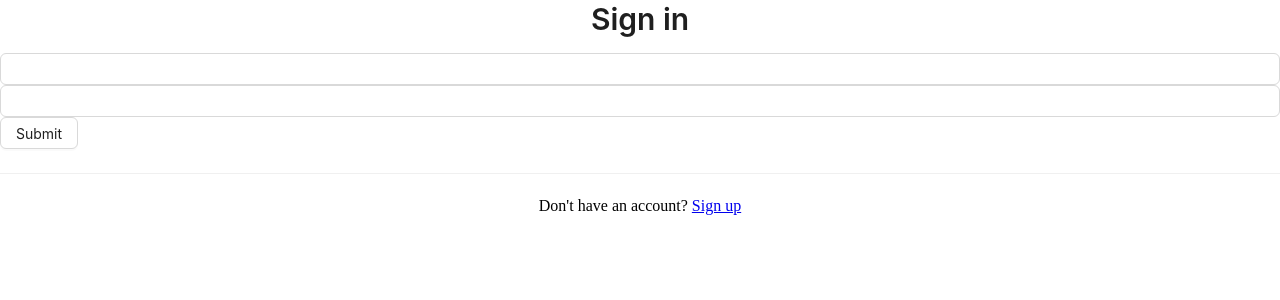
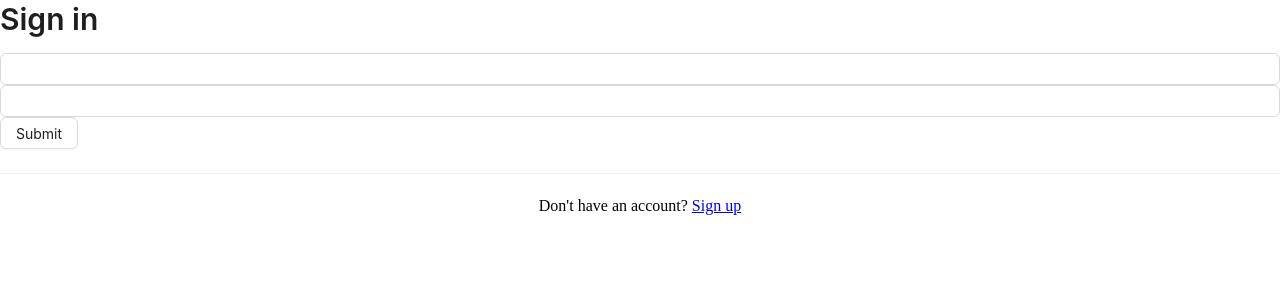
Before and after one commit to superihor20/quiz, a Next.js app: page /sign-in in a window 1280 px wide. Shown: the top 300 px of the page. Built offline with nearby package versions, Linux system fonts and the light colour scheme; no server answers.

Commit message:
added styled-components

```diff
--- a/package.json
+++ b/package.json
@@ -19,12 +19,14 @@
     "react-dom": "18.2.0",
     "react-hook-form": "^7.43.0",
     "react-query": "^3.39.3",
+    "styled-components": "^5.3.6",
     "zod": "^3.20.2"
   },
   "devDependencies": {
     "@types/node": "18.11.18",
     "@types/react": "18.0.26",
     "@types/react-dom": "18.0.10",
+    "@types/styled-components": "^5.1.26",
     "@typescript-eslint/eslint-plugin": "^5.48.0",
     "@typescript-eslint/parser": "^5.48.0",
     "autoprefixer": "^10.4.13",
--- a/pages/_app.tsx
+++ b/pages/_app.tsx
@@ -4,7 +4,7 @@ import { QueryClient, QueryClientProvider } from 'react-query';
 
 import { AuthLayout } from '../src/components/layouts/auth-layout';
 
-import '../src/assets/css/global.scss';
+import '../src/assets/css/global.css';
 
 const queryClient = new QueryClient();
 
--- a/pages/_document.tsx
+++ b/pages/_document.tsx
@@ -1,9 +1,22 @@
-import { Html, Head, Main, NextScript } from 'next/document';
+import Document, { Html, Head, Main, NextScript, DocumentContext } from 'next/document';
+import { ReactElement } from 'react';
+import { ServerStyleSheet } from 'styled-components';
 
-export default function Document() {
+export default class CustomDocument extends Document<{ styleTags: ReactElement[] }> {
+  static async getInitialProps({ renderPage }: DocumentContext) {
+    const sheet = new ServerStyleSheet();
+
+    const page = await renderPage((App) => (props) => sheet.collectStyles(<App {...props} />));
+
+    const styleTags = sheet.getStyleElement();
+
+    return { ...page, styleTags };
+  }
+
+  render() {
     return (
       <Html lang="en">
-      <Head />
+        <Head>{this.props.styleTags}</Head>
         <body>
           <Main />
           <NextScript />
@@ -11,3 +24,4 @@ export default function Document() {
       </Html>
     );
   }
+}
--- a/src/components/ui/title/index.tsx
+++ b/src/components/ui/title/index.tsx
@@ -2,8 +2,6 @@ import { Typography } from 'antd';
 import { TitleProps as TitlePropsAntd } from 'antd/es/typography/Title';
 
 import { ComponentWithChildren } from '../../../types/component-with-children';
-
-import classes from './styles.module.scss';
 
 const { Title: TitleAntd } = Typography;
 
@@ -12,9 +10,5 @@ type TitleProps = ComponentWithChildren<
 >;
 
 export const Title: TitleProps = ({ children, position = 'left', ...antdTitleProps }) => {
-  return (
-    <TitleAntd className={`${classes[position]}`} {...antdTitleProps}>
-      {children}
-    </TitleAntd>
-  );
+  return <TitleAntd {...antdTitleProps}>{children}</TitleAntd>;
 };
--- a/src/components/ui/title/styles.module.scss
+++ /dev/null
@@ -1,11 +0,0 @@
-.center {
-  text-align: center;
-}
-
-.left {
-  text-align: center;
-}
-
-.right {
-  text-align: center;
-}
```
Also changed, not shown: src/assets/css/global.css (renamed from src/assets/css/global.scss), src/components/layouts/main-layout/styles.module.scss (deleted), 1 other file (tests, documents, lock files or other folders). Lines whose indentation alone changed are shown as unchanged.
